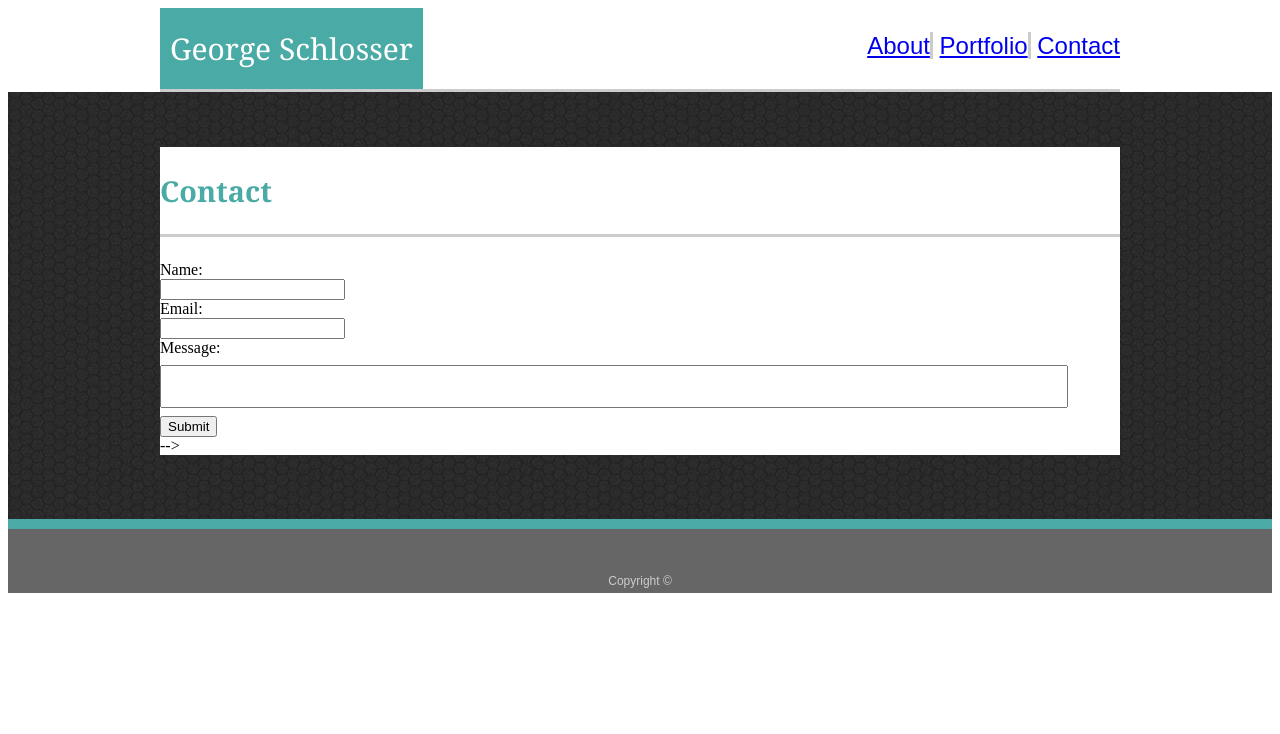
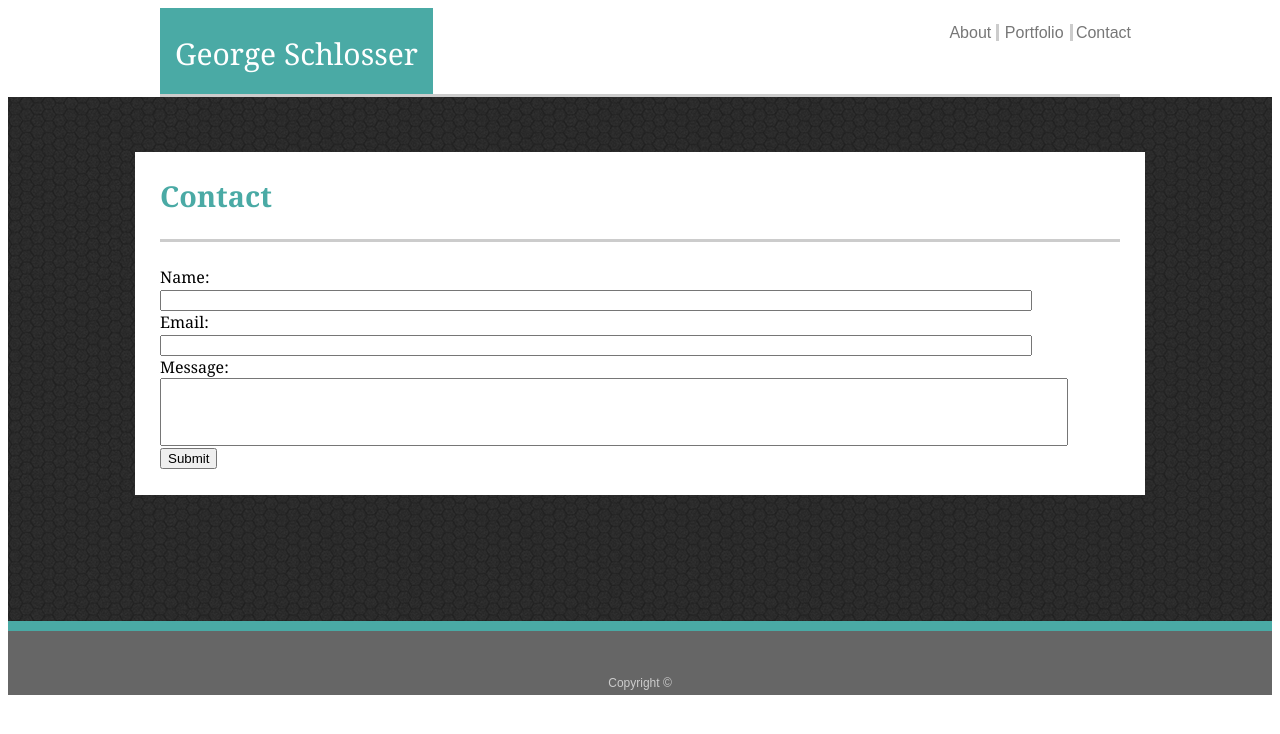
Before and after one commit to GeorgeSchlosser/Basic-Portfolio, a plain HTML site: page contact.html in a window 1280 px wide. Drawn offline with Linux system fonts and the light colour scheme.

Commit message:
increased css accuracy

```diff
--- a/assets/css/style.css
+++ b/assets/css/style.css
@@ -13,17 +13,25 @@ header {
     color: #ffffff;
     background-color: #4aaaa5;
     float: left;
-    padding-top: 20px;
-    padding-right: 10px;
+    padding-top: 25px;
+    padding-right: 15px;
     padding-bottom: 20px;
-    padding-left: 10px;
+    padding-left: 15px;
     margin-bottom: 0px;
 }
 
 #navList {
     list-style-type: none;
-    font-size: 150%;
+    color: #777777;
+    font-size: 100%;
     font-family: 'Arial', 'Helvetica Neue', Helvetica, sans-serif;
+    color: #777777;
+
+}
+
+#navList a{
+    text-decoration: none;
+    /*https://stackoverflow.com/questions/2789703/remove-stubborn-underline-from-link*/
 }
 
 nav {
@@ -34,33 +42,52 @@ nav {
     display: inline-block;
 }
 
+a:link {
+    color: #777777;
+}
+
+a:visited {
+    color: #777777;
+
+}
+
 .clearfix::after {
     content: "";
     display: block;
     clear: both;
 }
-/*Thanks again, Austin*/
 
 #index {
     border-right-style: solid;
     border-right-color: #cccccc;
+    padding-right: 10%;
 }
 
 #portfolio {
     border-right-style: solid;
     border-right-color: #cccccc;
+    padding-right: 10%;
+    margin-left: 10%;
+}
+
+#contact{
+    margin-left: 20%;
 }
 
 .container {
     background-image: url(dark-honeycomb.png);   /* Background pattern from Toptal Subtle Patterns */
     padding-top: 2.5%;
-    padding-bottom: 5%;
+    padding-bottom: 10%;
 }
 
 .content {
     background-color: #ffffff;
     width: 960px;
     margin: auto;
+    /*padding-top: .25%; CANT GET THIS TO MATCH RIGHT*/
+    padding-right: 2%;
+    padding-bottom: 2%;
+    padding-left: 2%;
 }
 
 .content-title {
@@ -124,10 +151,18 @@ ul {
 
 }
 
+form {
+    font-family: 'Georgia', Times, Times New Roman, serif;
+}
+
 #messageBox {
     width: 90%;
-    height: 300%;
+    line-height: 300%;
     padding: 12px 20px;
-    margin: 8px 0;
-    /*box-sizing: border-box;*/
+    /*margin: 8px 0;
+    box-sizing: border-box;*/
 }
+
+.nameEmail {
+    width: 90%;
+}
--- a/contact.html
+++ b/contact.html
@@ -14,7 +14,7 @@
                     <ul id="navList">
                         <li class="navMenu"><a id="index" href="index.html">About</a></li>
                         <li class="navMenu"><a id="portfolio" href="portfolio.html">Portfolio</a></li>
-                        <li class="navMenu"><a href="contact.html">Contact</a></li>
+                        <li class="navMenu"><a id="contact" href="contact.html">Contact</a></li>
                     </ul>
                 </nav>
             </header>
@@ -35,13 +35,13 @@
 
                 <form action="/action_page.php">
                     Name:<br>
-                    <input type="text" name="FullName"><br>
+                    <input type="text" name="FullName" class="nameEmail"><br>
                     Email:<br>
-                    <input type="text" name="Email Address"><br>
+                    <input type="text" name="Email Address" class="nameEmail"><br>
                     Message:<br>
                     <input type="text" name="Message" id="messageBox"><br>
                     <input type="submit" value="Submit">
-                </form>-->
+                </form>
                 <!--code taken and adapted from https://www.w3schools.com/tags/tag_input.asp-->
 
 
```
Also changed, not shown: index.html (+3 -3 lines), portfolio.html (+1 -1 lines).
